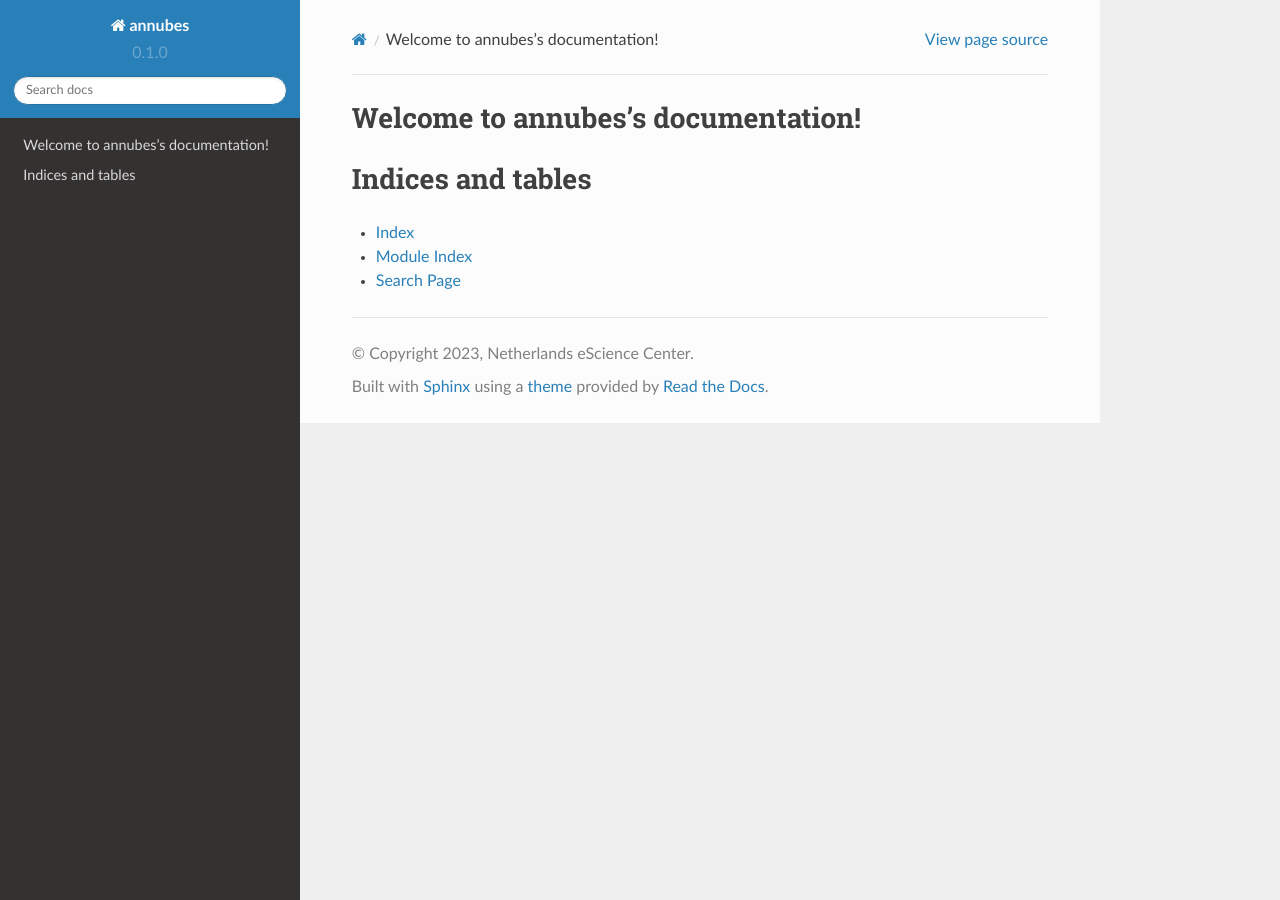
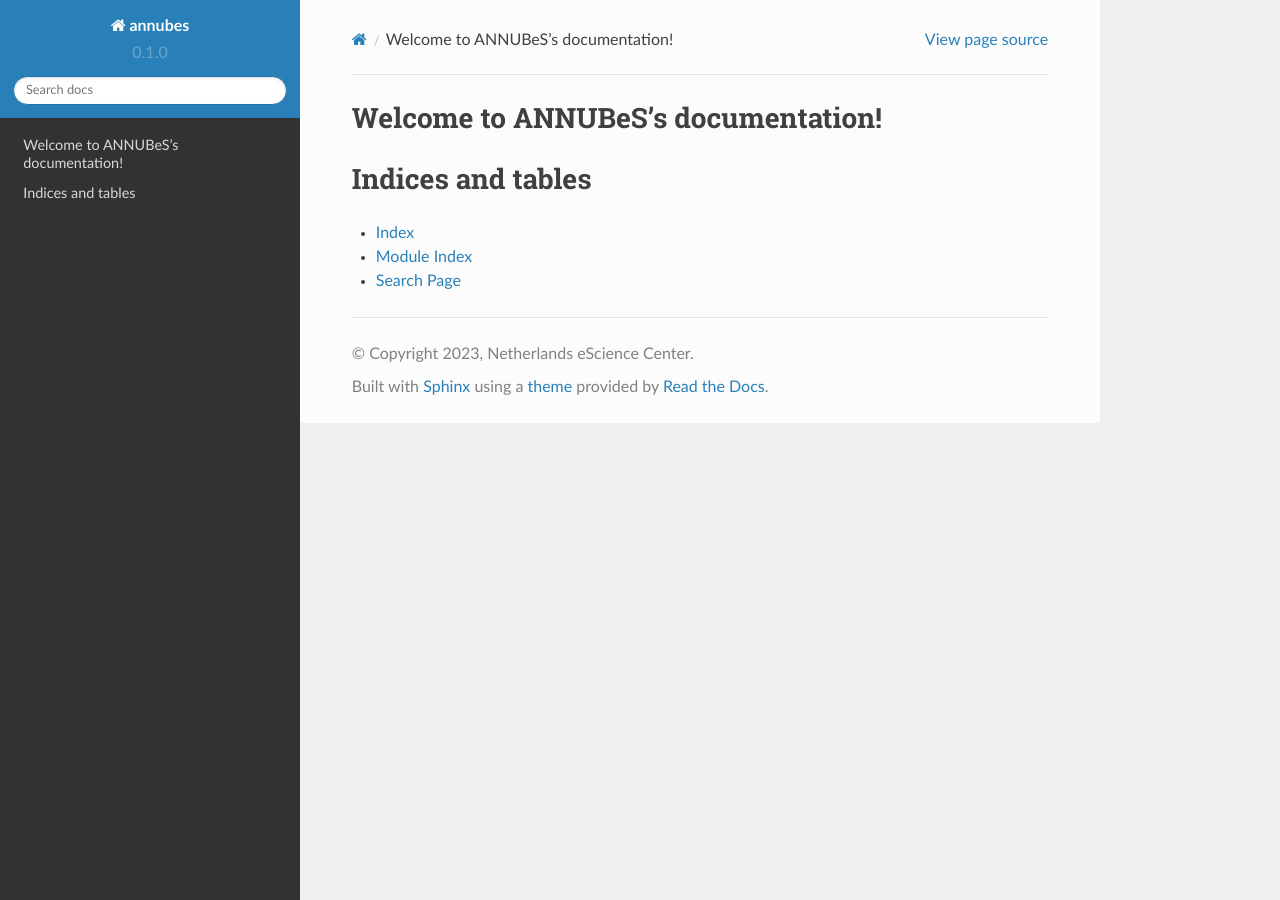
Before and after one commit to ANNUBS/annubes, a Sphinx documentation site: the page built from docs/index.rst, in a window 1280 px wide. Built offline with Sphinx 7.4.7 and the Read the Docs theme 2.0.0, drawn with Linux system fonts in a browser that asks for light colours.

```diff
--- a/docs/index.rst
+++ b/docs/index.rst
@@ -3,7 +3,7 @@
    You can adapt this file completely to your liking, but it should at least
    contain the root `toctree` directive.
 
-Welcome to annubes's documentation!
+Welcome to ANNUBeS's documentation!
 ==========================================================
 
 .. toctree::
```
Also changed, not shown: .readthedocs.yaml.
